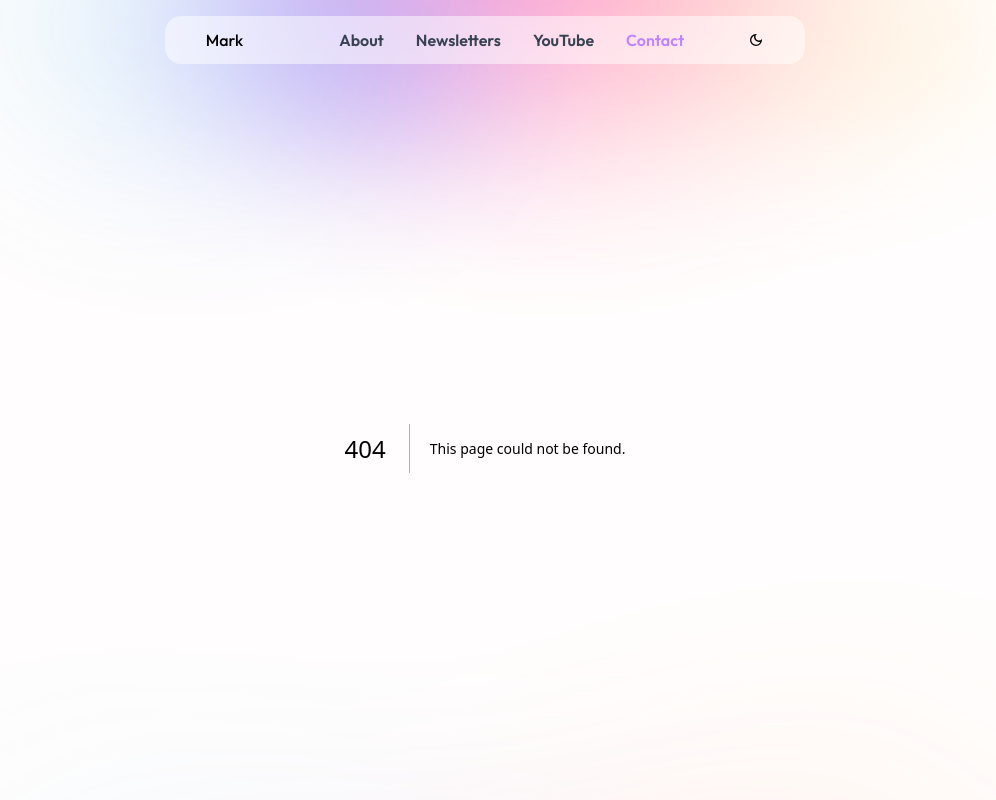
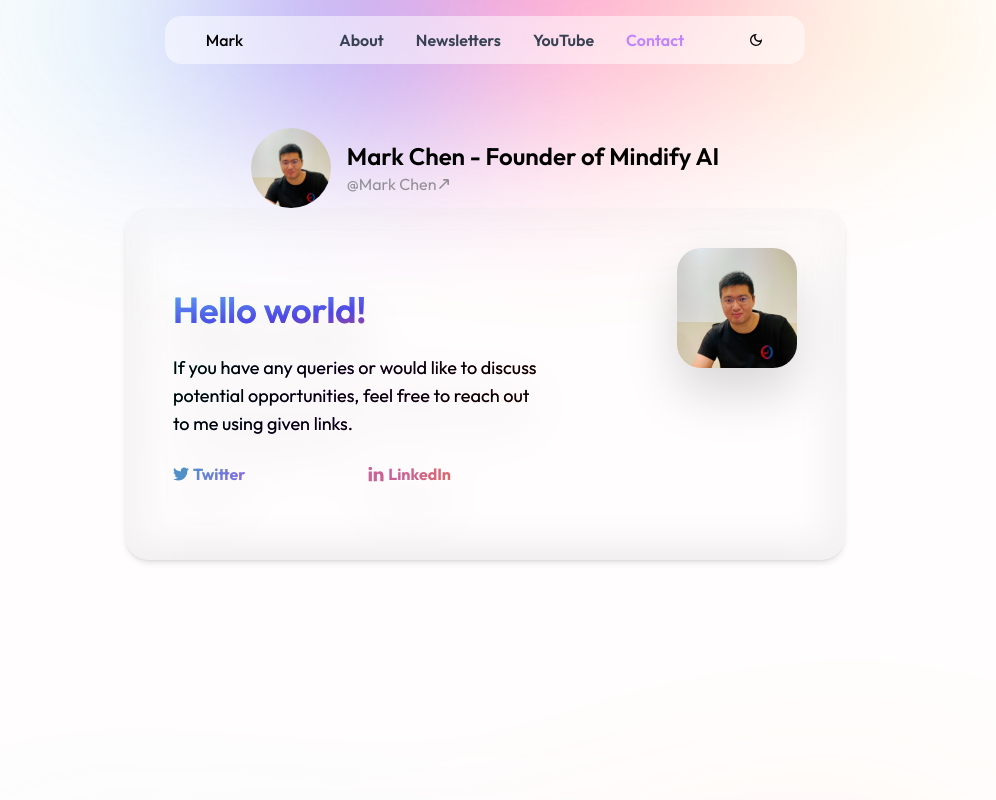
Before and after one commit to MarkCodering/markchensite, a Next.js app: page /contact in a window 1280 px wide. Before the commit this address had no page. Shown: the top 800 px of the page, without its empty margins (155-1151 px from the left). Built offline with nearby package versions, Linux system fonts and the light colour scheme.

Commit message:
Refactor contact component to remove specific name references and update global scrollbar styles

```diff
--- /dev/null
+++ b/pages/contact.jsx
@@ -0,0 +1,71 @@
+import { useEffect } from "react";
+import { useTheme } from "next-themes";
+import Head from "next/head";
+import Image from "next/image";
+
+import Contact from "@/components/Contact";
+
+import { BsArrowUpRight } from "react-icons/bs";
+
+import MarkImage from "@/public/mark.jpg";
+import Link from "next/link";
+
+export default function Home() {
+  const { systemTheme, theme, setTheme } = useTheme();
+  const currentTheme = theme === "system" ? systemTheme : theme;
+
+  useEffect(() => {
+    console.clear();
+    console.log.apply(console, [
+      "%c Designed and Developed by Mark Chen %c %c🚀 %c\n",
+      "color: #fff; background: #8000ff; padding:5px 0;",
+      "color: #fff; background: #242424; padding:5px 0 5px 5px;",
+      "background: #242424; padding:5px 0",
+      "background: #242424; padding:5px 5px 5px 0",
+    ]);
+    console.log.apply(console, [
+      "%c Build, Learn, and Iterate %c\n",
+      "color: #fff; background: #8000ff; padding:5px 0;",
+    ]);
+  }, []);
+
+  return (
+    <>
+      <Head>
+        <title>Mark Chen - Founder of Mindify AI</title>
+        <link rel="icon" href="/mark.jpg" className="rounded-full" />
+      </Head>
+      <div className="lg:min-h-screen px-10 sm:px-20 md:px-32 lg:mb-12 lg:px-60 mx-auto max-w-[75rem]">
+        <div className="lg:h-screen 2xl:h-max max-w-[90rem] mx-auto">
+          <div className="flex flex-row justify-center items-center mt-20">
+            <Image
+              src={currentTheme === "dark" ? MarkImage : MarkImage}
+              alt="Mark Chen"
+              width="80"
+              height="80"
+              style={{ borderRadius: "50%" }}
+            />
+            <div className="flex flex-col ml-4">
+              <h2 className="flex sm:text-2xl md:text-2xl lg:text-2xl">
+                <span className="font-semibold">
+                  Mark Chen - Founder of Mindify AI
+                </span>
+              </h2>
+              <h3>
+                <Link
+                  href={"https://www.linkedin.com/in/mark-chen-next"}
+                  target="_blank"
+                  className="text-[#717171bb] flex items-center"
+                >
+                  <p>@Mark Chen</p>
+                  <BsArrowUpRight className="stroke-1 h-3" />
+                </Link>
+              </h3>
+            </div>
+          </div>
+          <Contact />
+        </div>
+      </div>
+    </>
+  );
+}
--- a/styles/globals.css
+++ b/styles/globals.css
@@ -13,7 +13,7 @@
 ::-webkit-scrollbar {
   /* height: 10px; */
   /* border-radius: 1px solid #d5d5d5; */
-  @apply h-2 w-[12px] rounded-sm border-gray-100/20;
+  @apply h-2 w-[6px] rounded-sm border-gray-100/20;
 }
 
 /* Track */
@@ -23,12 +23,12 @@
 
 /* Handle */
 ::-webkit-scrollbar-thumb {
-  @apply bg-purple-400/50 rounded-[4px];
+  @apply bg-white rounded-[1px];
 }
 
 /* Handle on hover */
 ::-webkit-scrollbar-thumb:hover {
-  @apply bg-purple-400;
+  @apply bg-white rounded-[1px];
 }
 
 @layer base {
```
